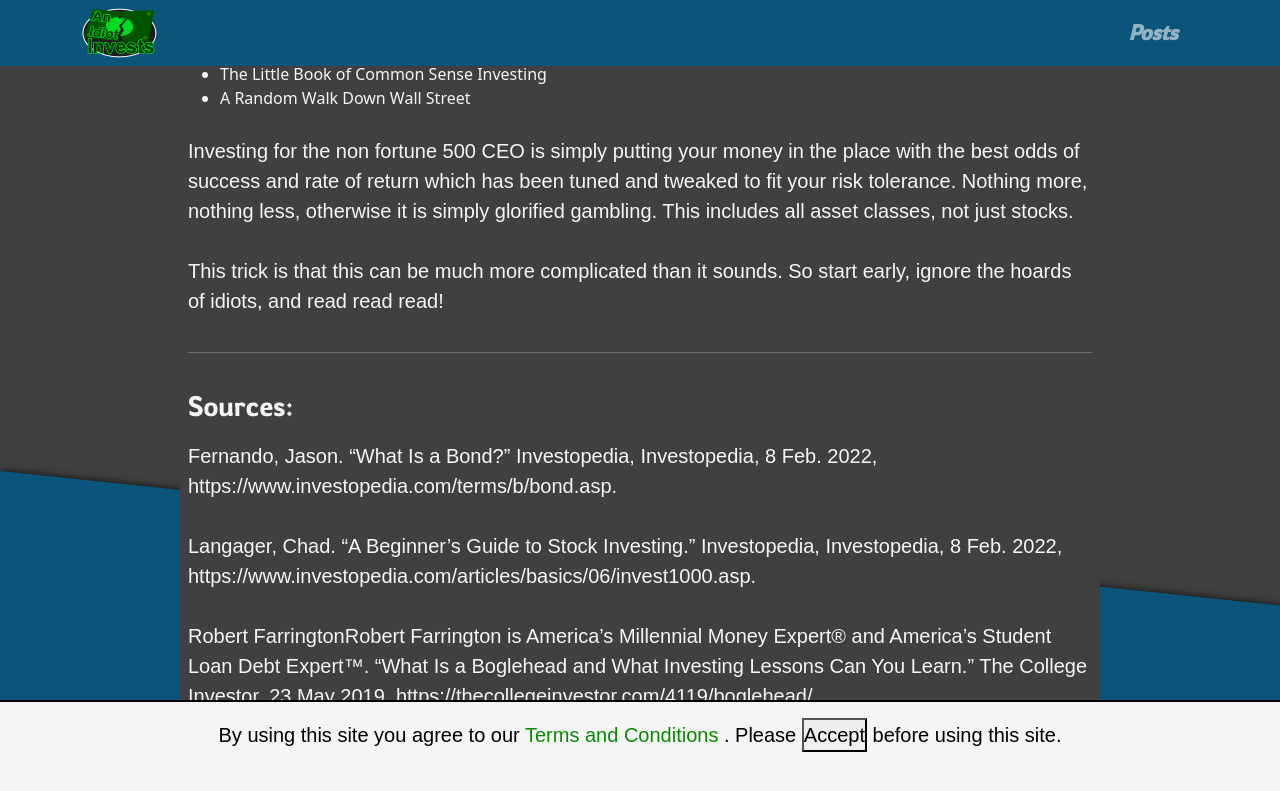
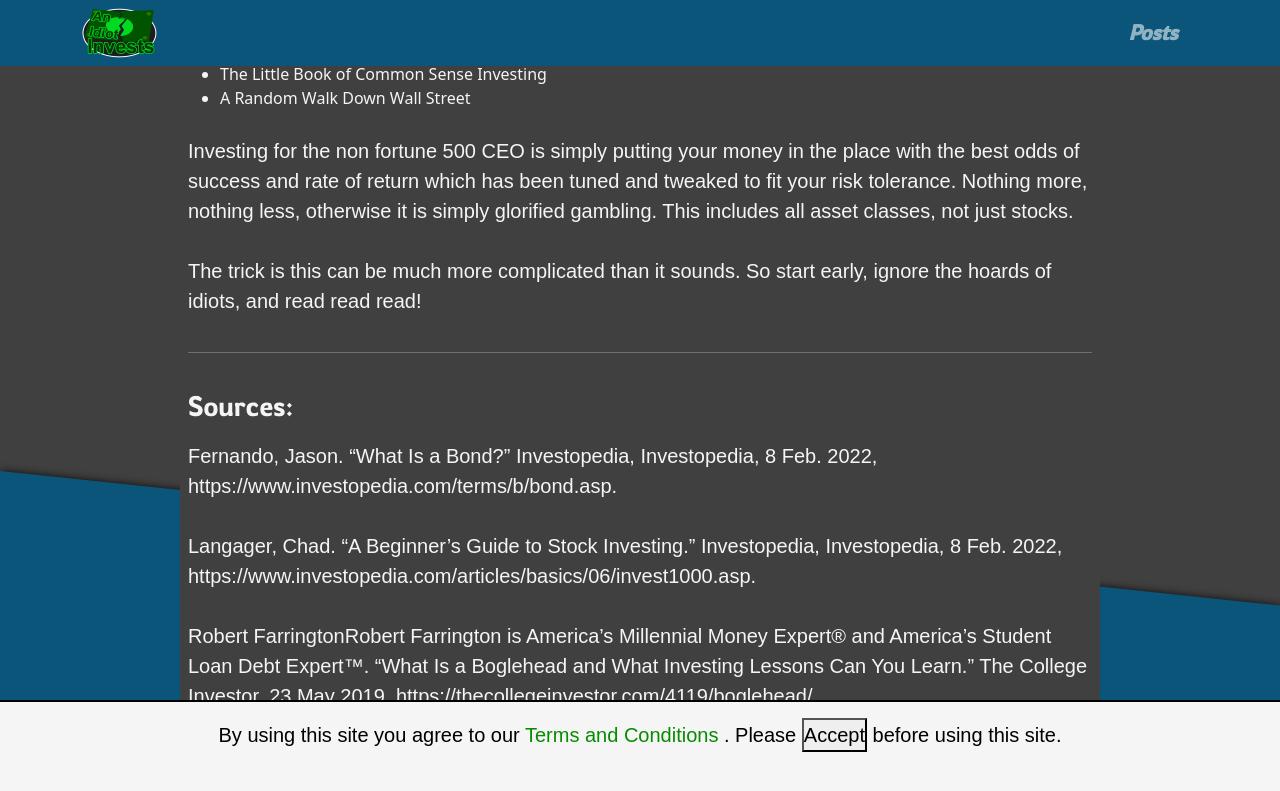
Before and after one commit to AnIdiotInvests/anidiotinvests.github.io, a Jekyll site: the page built from _posts/2022-02-10-banks-bonds-and-stocks-oh-my-what-to-do-with-my-money-in-2022.md, in a window 1280 px wide and 900 px high, scrolled down 3700 px. Shown: the top 791 px of the window. Built offline with Jekyll 4.4.1, drawn with Linux system fonts in a browser that asks for light colours.

Commit message:
fixing typo in post

```diff
--- a/_posts/2022-02-10-banks-bonds-and-stocks-oh-my-what-to-do-with-my-money-in-2022.md
+++ b/_posts/2022-02-10-banks-bonds-and-stocks-oh-my-what-to-do-with-my-money-in-2022.md
@@ -77,7 +77,7 @@ Decent Books To Start With: (Not Affiliated)
 
 Investing for the non fortune 500 CEO is simply putting your money in the place with the best odds of success and rate of return which has been tuned and tweaked to fit your risk tolerance. Nothing more, nothing less, otherwise it is simply glorified gambling. This includes all asset classes, not just stocks.
 
-This trick is that this can be much more complicated than it sounds. So start early, ignore the hoards of idiots, and read read read!
+The trick is this can be much more complicated than it sounds. So start early, ignore the hoards of idiots, and read read read!
 
 ---
 
```
